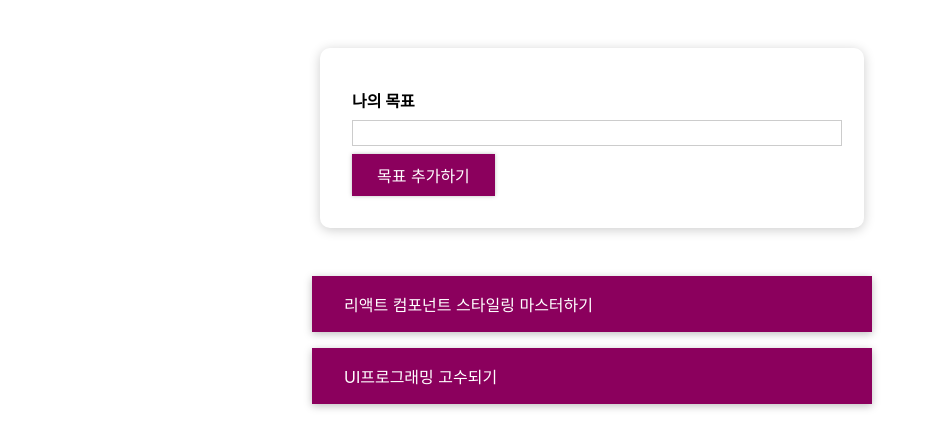
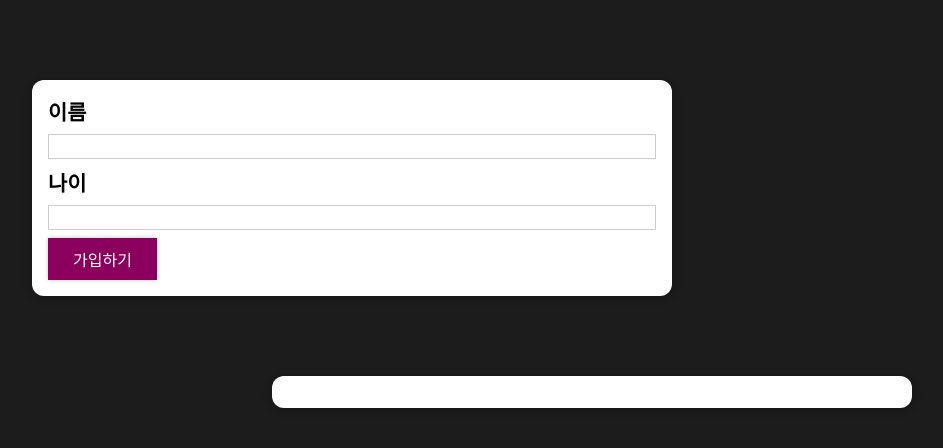
Before and after one commit to JuHo99/React-study202308, a React (Create React App) app: page / in a window 1280 px wide. Shown: the top 448 px of the page, without its empty margins (48-991 px from the left). Built offline with nearby package versions, Linux system fonts and the light colour scheme.

Commit message:
Users 앱 기본 템플릿

```diff
--- a/src/App.js
+++ b/src/App.js
@@ -1,69 +1,14 @@
-import React, { useState } from 'react';
-import CourseInput from './components/CourseGoals/CourseInput';
-import CourseList from './components/CourseGoals/CourseList';
-import './App.css';
-
-
-const DUMMY_DATA = [
-  {
-    id: 'g1',
-    text: '리액트 컴포넌트 스타일링 마스터하기'
-  },
-  {
-    id: 'g2',
-    text: 'UI프로그래밍 고수되기'
-  },
-];
+import React from 'react'
+import AddUsers from './components/Users/AddUsers'
+import UserList from './components/Users/UserList'
 
 const App = () => {
-
-  const [goals, setGoals] = useState(DUMMY_DATA);
-
-  // Input에게 전달할 함수
-  const addGoalHandler = text => {
-    console.log('전달받은 텍스트 : ', text);
-    const newGoal = {
-      id: Math.random().toString(),
-      text: text
-    };
-
-    // 상태 변수 수정
-    // const updateGoals = [...goals,newGoal]; setGoals(updateGoals);
-    setGoals(prevGoals => [...prevGoals, newGoal]);
-  };
-
-
-  // 삭제 이벤트 핸들러 courseitem까지 보내야함
-  const deleteGoalHandler = id => {
-    // // const updateGoals = [...goals];
-    // // const index = updateGoals.findIndex(goal => goal.id === id);
-    // const updateGoals = goals.filter(goal => goal.id !== id);
-    // setGoals(updateGoals);
-    setGoals((prevGoals) => prevGoals.filter(goal => goal.id !== id))
-  }
-
-
-  // courselist 조건부 렌더링
-  let listContent = <p style={{
-    color: 'red',
-    fontSize: '2em',
-    textAlign: 'center'
-  }}>목표를 등록해주세요!!</p>
-  if (goals.length > 0) {
-    listContent = <CourseList items={goals} onDelete={deleteGoalHandler} />;
-  }
-
-
   return (
     <div>
-      <section id="goal-form">
-        <CourseInput onAdd={addGoalHandler} />
-      </section>
-      <section id="goals">
-        {listContent}
-      </section>
+      <AddUsers />
+      <UserList />
     </div>
-  );
-};
+  )
+}
 
-export default App;
+export default App
--- a/src/components/UI/Button/Button.js
+++ b/src/components/UI/Button/Button.js
@@ -26,7 +26,7 @@
 const Button = ({ type, onClick, children}) => {
   return (
     <button
-    type={type}
+    type={type || 'button'}
     className={styled.button}
     onClick={onClick}
     >
--- a/src/components/UI/Card.js
+++ b/src/components/UI/Card.js
@@ -1,10 +1,10 @@
 import React from 'react'
-import './Card.css'
+import styled from "./Card.module.css";
 
 const Card = ({children,className}) => {
     const madeClass = 'card ' + className;
   return (
-    <div className={madeClass}>
+    <div className={`${styled.card} ${className}`}>
         {children}
     </div>
   )
--- a/src/components/UI/Card.css
+++ b/src/components/UI/Card.module.css
@@ -1,4 +1,6 @@
 .card {
     border-radius: 12px;
     box-shadow: 0 1px 8px rgba(0, 0, 0, 0.25);
+    margin: 5rem;
+    background: #fff;
   }
--- /dev/null
+++ b/src/components/Users/AddUsers.js
@@ -0,0 +1,68 @@
+import React, { useState } from 'react';
+import styles from './AddUsers.module.css';
+import Card from '../UI/Card';
+import Button from '../UI/Button/Button';
+
+
+const AddUsers = () => {
+
+  const [userValue, setUserValue] = useState({
+    username: '',
+    age: ''
+  });
+
+  const usernameChangeHandler = e => {
+    setUserValue(prevUserValue => ({
+      ...prevUserValue,
+      username: e.target.value
+
+
+    }));
+  };
+
+  const ageChangeHandler = e => {
+    setUserValue(prevUserValue => ({
+      ...prevUserValue,
+      age: e.target.value
+    }));
+  };
+
+  const userSubmitHandler = e => {
+    e.preventDefault();
+    if (userValue.username.trim() === ''||userValue.age.trim()==='') {
+        return
+    }
+    if (+userValue.age <1) {
+        return
+    }
+    console.log(userValue);
+    setUserValue({
+        username:'',
+        age:''
+      })
+  };
+
+  return (
+    <Card className={styles.input}>
+      <form onSubmit={userSubmitHandler}>
+        <label htmlFor="username">이름</label>
+        <input
+          id="username"
+          type="text"
+          onChange={usernameChangeHandler}
+          value={userValue.username}
+        />
+        <label htmlFor="age">나이</label>
+        <input
+          id="age"
+          type="number"
+          onChange={ageChangeHandler}
+          value={userValue.age}
+        />
+        <Button type="submit">가입하기</Button>
+      </form>
+    </Card>
+  );
+};
+
+export default AddUsers;
--- /dev/null
+++ b/src/components/Users/AddUsers.module.css
@@ -0,0 +1,27 @@
+.input {
+    margin: 2rem auto;
+    padding: 1rem;
+    width: 90%;
+    max-width: 40rem;
+  }
+
+  .input label {
+    display: block;
+    font-weight: bold;
+    margin-bottom: 0.5rem;
+    font-size: 1.3em;
+  }
+
+  .input input {
+    font: inherit;
+    display: block;
+    width: 100%;
+    border: 1px solid #ccc;
+    padding: 0.15rem;
+    margin-bottom: 0.5rem;
+  }
+
+  .input input:focus {
+    outline: none;
+    border-color: #4f005f;
+  }
--- /dev/null
+++ b/src/components/Users/UserList.js
@@ -0,0 +1,15 @@
+import React from 'react'
+import styled from './UserList.module.css'
+import Card from '../UI/Card'
+
+const UserList = () => {
+  return (
+    <Card className={styled.users}>
+        <ul>
+
+        </ul>
+    </Card>
+  )
+}
+
+export default UserList
--- /dev/null
+++ b/src/components/Users/UserList.module.css
@@ -0,0 +1,16 @@
+.users {
+    margin: 2rem auto;
+    width: 90%;
+    max-width: 40rem;
+  }
+
+  .users ul {
+    list-style: none;
+    padding: 1rem;
+  }
+
+  .users li {
+    border: 1px solid #ccc;
+    margin: 0.5rem 0;
+    padding: 0.5rem;
+  }
--- a/src/index.css
+++ b/src/index.css
@@ -1,13 +1,12 @@
+* {
+  box-sizing: border-box;
+}
+
+html {
+  font-family: sans-serif;
+}
+
 body {
   margin: 0;
-  font-family: -apple-system, BlinkMacSystemFont, 'Segoe UI', 'Roboto', 'Oxygen',
-    'Ubuntu', 'Cantarell', 'Fira Sans', 'Droid Sans', 'Helvetica Neue',
-    sans-serif;
-  -webkit-font-smoothing: antialiased;
-  -moz-osx-font-smoothing: grayscale;
+  background: #1c1c1c;
 }
-
-code {
-  font-family: source-code-pro, Menlo, Monaco, Consolas, 'Courier New',
-    monospace;
-}
```
